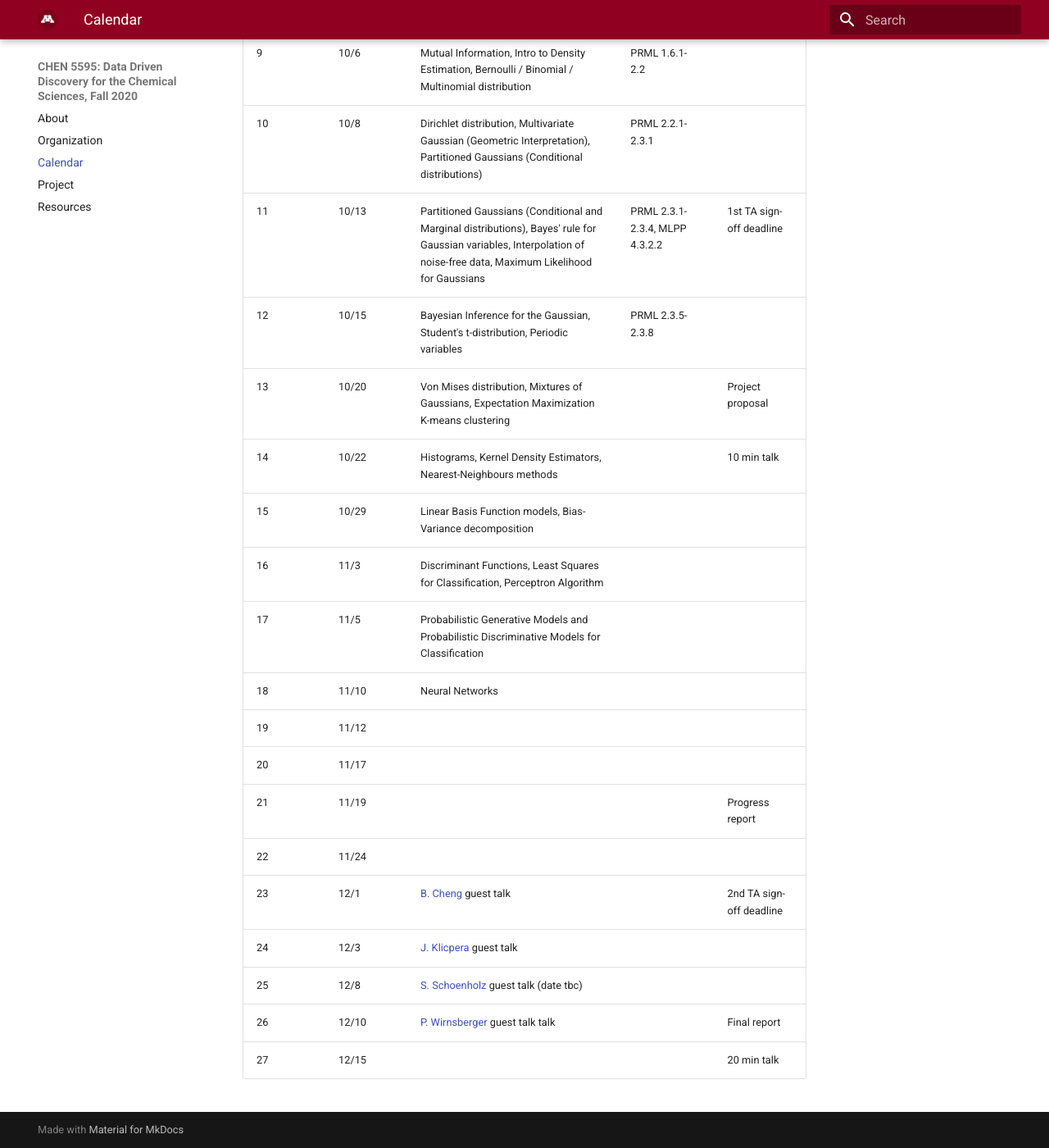
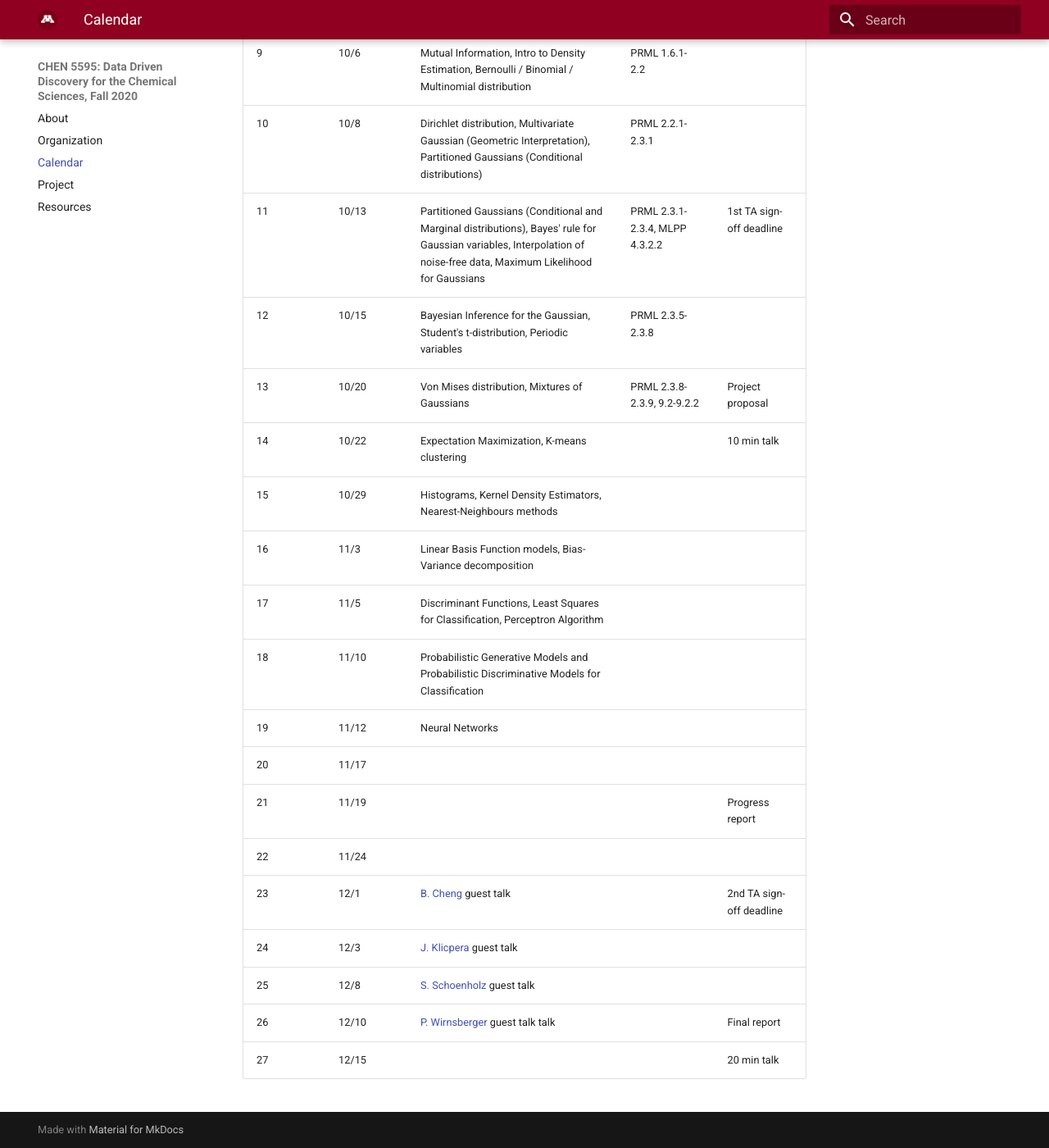
Before and after one commit to smcantab/chen5595-fall2020, an MkDocs documentation site: the page built from docs/calendar.md, in a window 1280 px wide and 1400 px high, scrolled down 854 px. Shown: the whole window at 82% size. Built offline with MkDocs 1.6.1 and Material for MkDocs 9.7.7, drawn with Linux system fonts in a browser that asks for light colours.

Commit message:
updated calendar

```diff
--- a/docs/calendar.md
+++ b/docs/calendar.md
@@ -14,18 +14,18 @@ Lecture | Date  | Topic
 10      | 10/8  | Dirichlet distribution, Multivariate Gaussian (Geometric Interpretation), Partitioned Gaussians (Conditional distributions)                                            | PRML 2.2.1-2.3.1               |
 11      | 10/13 | Partitioned Gaussians (Conditional and Marginal distributions), Bayes' rule for Gaussian variables, Interpolation of noise-free data, Maximum Likelihood for Gaussians | PRML 2.3.1-2.3.4, MLPP 4.3.2.2 | 1st TA sign-off deadline
 12      | 10/15 | Bayesian Inference for the Gaussian, Student's t-distribution, Periodic variables                                                                                      | PRML 2.3.5-2.3.8               |
-13      | 10/20 | Von Mises distribution, Mixtures of Gaussians, Expectation Maximization K-means clustering                                                                             |                                | Project proposal
-14      | 10/22 | Histograms, Kernel Density Estimators, Nearest-Neighbours methods                                                                                                      |                                | 10 min talk
-15      | 10/29 | Linear Basis Function models, Bias-Variance decomposition                                                                                                              |                                |
-16      | 11/3  | Discriminant Functions, Least Squares for Classification, Perceptron Algorithm                                                                                         |                                |
-17      | 11/5  | Probabilistic Generative Models and Probabilistic Discriminative Models for Classification                                                                             |                                |
-18      | 11/10 | Neural Networks                                                                                                                                                        |                                |
-19      | 11/12 |                                                                                                                                                                        |                                |
+13      | 10/20 | Von Mises distribution, Mixtures of Gaussians                                                                                                                          | PRML 2.3.8-2.3.9, 9.2-9.2.2    | Project proposal
+14      | 10/22 | Expectation Maximization, K-means clustering                                                                                                                           |                                | 10 min talk
+15      | 10/29 | Histograms, Kernel Density Estimators, Nearest-Neighbours methods                                                                                                      |                                |
+16      | 11/3  | Linear Basis Function models, Bias-Variance decomposition                                                                                                              |                                |
+17      | 11/5  | Discriminant Functions, Least Squares for Classification, Perceptron Algorithm                                                                                         |                                |
+18      | 11/10 | Probabilistic Generative Models and Probabilistic Discriminative Models for Classification                                                                             |                                |
+19      | 11/12 | Neural Networks                                                                                                                                                        |                                |
 20      | 11/17 |                                                                                                                                                                        |                                |
 21      | 11/19 |                                                                                                                                                                        |                                | Progress report
 22      | 11/24 |                                                                                                                                                                        |                                |
 23      | 12/1  | [B. Cheng](https://sites.google.com/site/tonicbq/about-me?authuser=0) guest talk                                                                                       |                                | 2nd TA sign-off deadline
 24      | 12/3  | [J. Klicpera](https://www.in.tum.de/en/daml/team/johannes-klicpera/) guest talk                                                                                        |                                |
-25      | 12/8  | [S. Schoenholz](https://samschoenholz.wordpress.com/) guest talk (date tbc)                                                                                            |                                |
+25      | 12/8  | [S. Schoenholz](https://samschoenholz.wordpress.com/) guest talk                                                                                                       |                                |
 26      | 12/10 | [P. Wirnsberger](https://pw359.github.io/) guest talk talk                                                                                                             |                                | Final report
 27      | 12/15 |                                                                                                                                                                        |                                | 20 min talk
```
